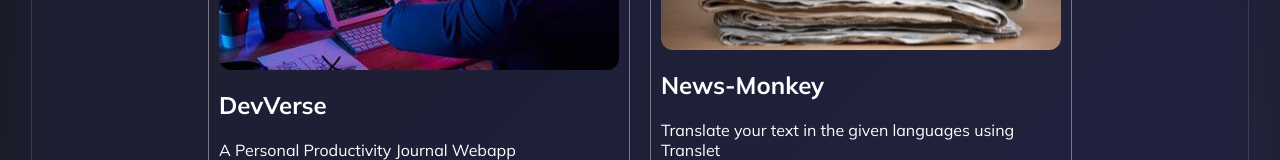
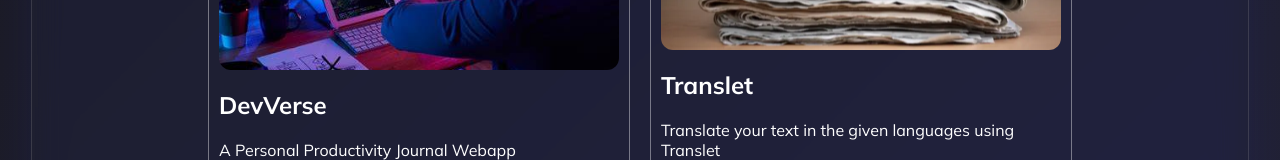
Before and after one commit to tanishq1172005/Portfolio, a React (Vite) app: page / in a window 1280 px wide. Shown: the part 956-1116 px from the top of the page. Built offline with nearby package versions, Linux system fonts and the light colour scheme; a web font is replaced by a local one.

Commit message:
Update App.jsx

```diff
--- a/src/App.jsx
+++ b/src/App.jsx
@@ -47,7 +47,7 @@ export default function App(){
       style={{textDecoration:"none"}}>
         <div className="project">
         <div className="project-image1"></div>
-        <h2>News-Monkey</h2>
+        <h2>Translet</h2>
         <p>Translate your text in the given languages using Translet</p>
         <p className="tag">React</p>
         <p className="tag">Tailwind</p>
```
